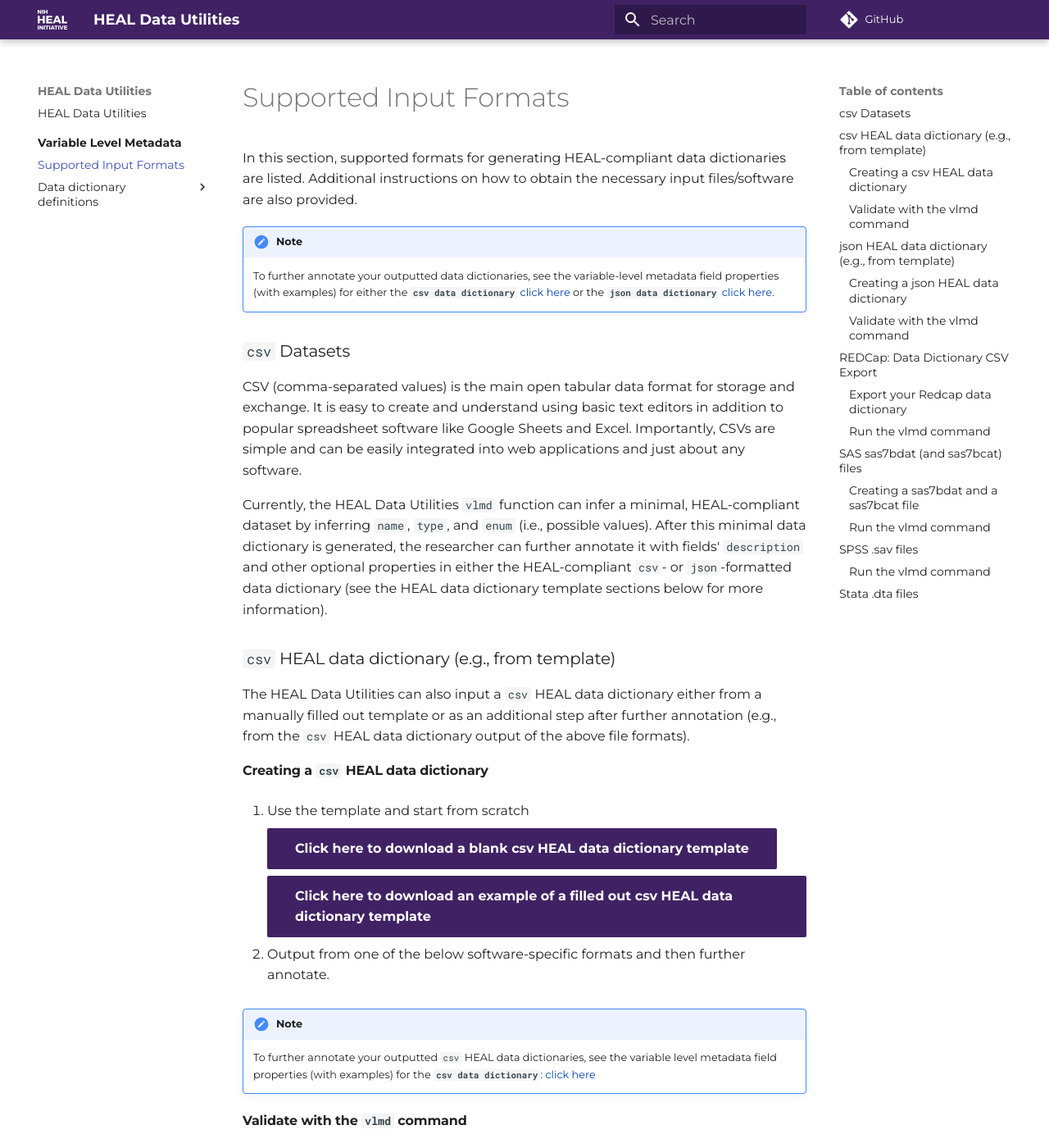
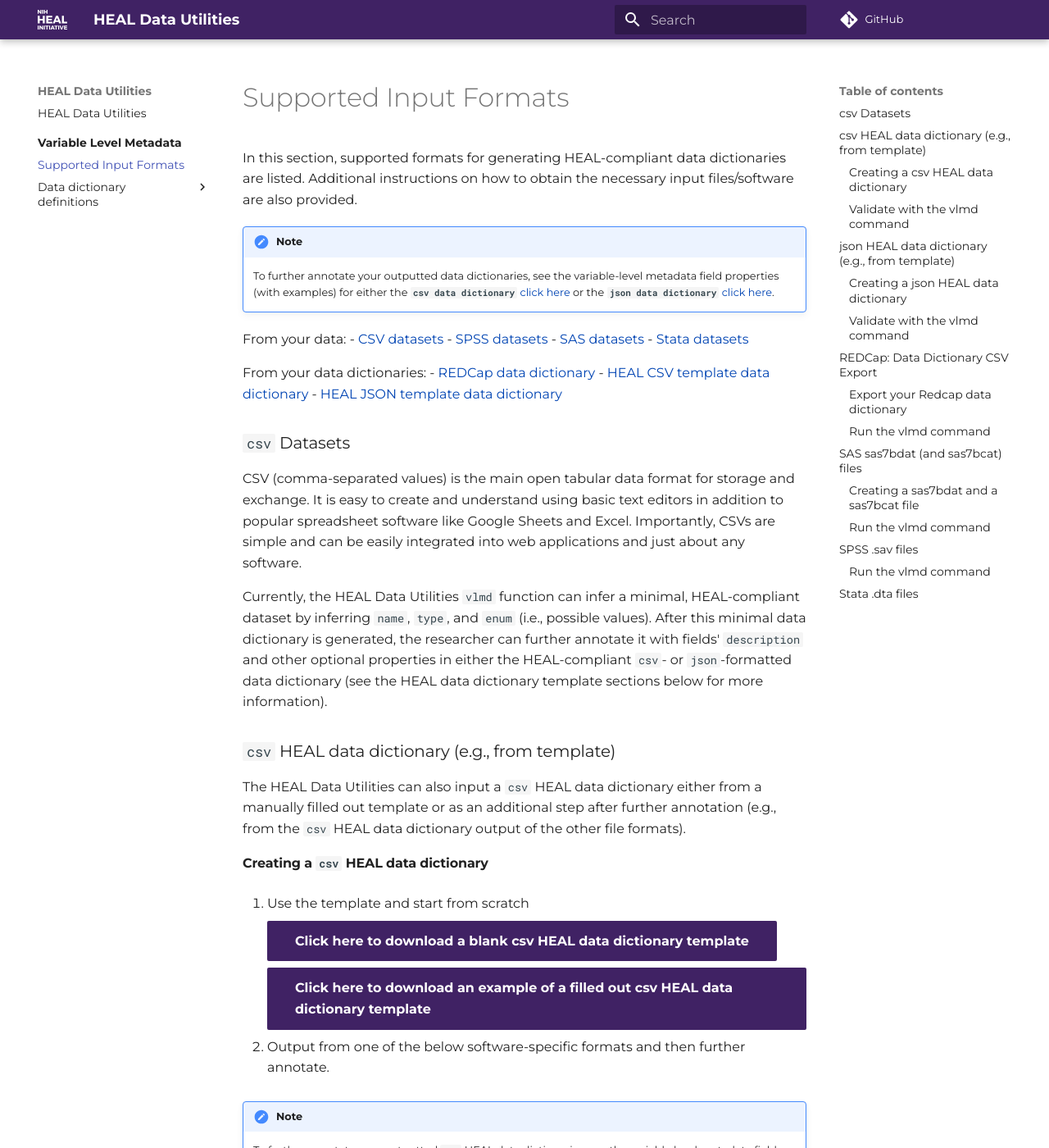
Before and after one commit to hina-shah/healdata-utils, an MkDocs documentation site: the page built from docs/vlmd/supported_input_formats.md, in a window 1280 px wide and 1400 px high. Shown: the whole window at 82% size. Built offline with MkDocs 1.6.1 and Material for MkDocs 9.7.7, drawn with Linux system fonts in a browser that asks for light colours; comment, search, counter and statistics services are not loaded.

Commit message:
Added table of contents for input formats

````diff
--- a/docs/vlmd/supported_input_formats.md
+++ b/docs/vlmd/supported_input_formats.md
@@ -5,8 +5,20 @@
 !!! note
     To further annotate your outputted data dictionaries, see the variable-level metadata field properties (with examples) for either the __`csv data dictionary`__ [click here](rendered-schemas/csv-fields.md) or the __`json data dictionary`__ [click here](rendered-schemas/json-data-dictionary.md).
 
-<!-- TODO: make a table of contents/list of supported formats and brief
-description of them (with links to each) -->
+
+From your data:
+- [CSV datasets](#csv-datasets)
+- [SPSS datasets](#spss-sav-files)
+- [SAS datasets](#sas-sas7bdat-and-sas7bcat-files)
+- [Stata datasets](#stata-dta-files)
+
+From your data dictionaries:
+- [REDCap data dictionary](#redcap-data-dictionary-csv-export)
+- [HEAL CSV template data dictionary](#csv-heal-data-dictionary-eg-from-template)
+- [HEAL JSON template data dictionary](#json-heal-data-dictionary-eg-from-template)
+
+
+
 ### `csv` Datasets
 
 CSV (comma-separated values) is the main open tabular data format for storage and exchange. It is easy to create and understand using basic text editors in addition to popular spreadsheet software like Google Sheets and Excel. Importantly, CSVs are simple and can be easily integrated into web applications and just about any software.
@@ -17,7 +29,7 @@
 ### `csv` HEAL data dictionary (e.g., from template)
 
 The HEAL Data Utilities can also input a `csv` HEAL data dictionary either from a manually filled out template or
-as an additional step after further annotation (e.g., from the `csv` HEAL data dictionary output of the above file formats).
+as an additional step after further annotation (e.g., from the `csv` HEAL data dictionary output of the other file formats).
 
 #### Creating a `csv` HEAL data dictionary
 
@@ -107,7 +119,7 @@
 This script template can be run separately or inserted directly at the end of a SAS user's workflow.
 
 !!! note
-If inserted directly, remember to delete the lines with `%INCLUDE`)
+    If inserted directly, remember to delete the lines with `%INCLUDE`)
 
 ???+ Template
     ```sas title="template.sas"
````
